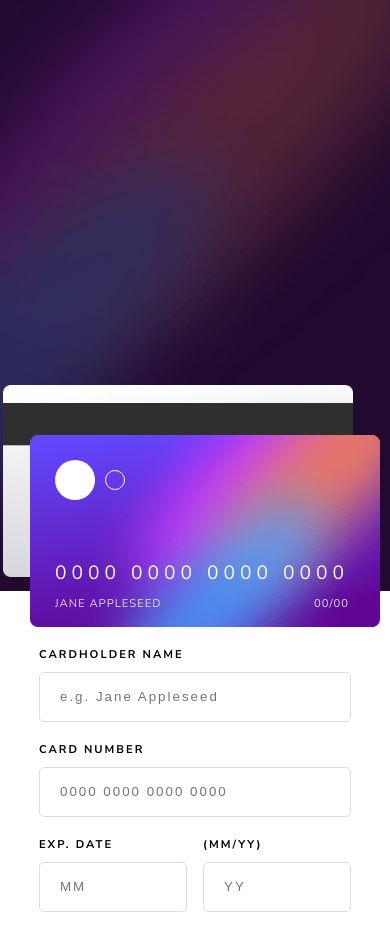
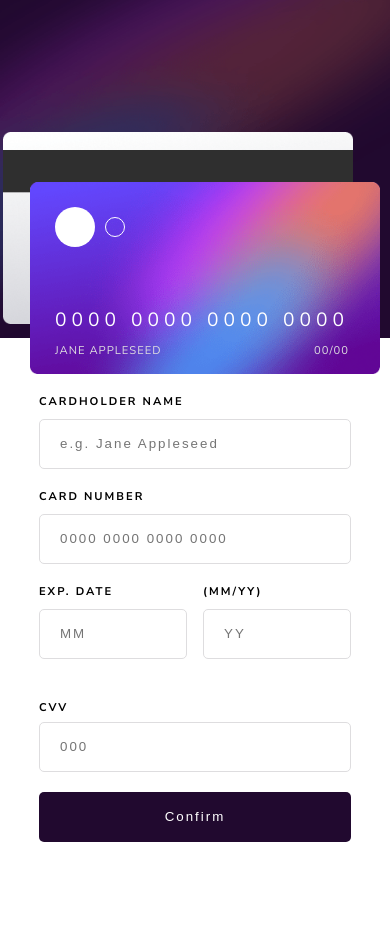
Before and after one commit to sajeell/interactive-card-challenge-2, a plain HTML site: page index.html in a window 390 px wide. Shown: the top 935 px of the page. After the commit the page ends 862 px from the top, so only its background shows below. Drawn offline with Linux system fonts and the light colour scheme.

Commit message:
:iphone: Responsiveness

```diff
--- a/style.css
+++ b/style.css
@@ -201,7 +201,7 @@ main {
   }
 
   .bg img {
-    height: 70vh;
+    height: 40vh;
     width: 100vw;
   }
 
@@ -215,10 +215,11 @@ main {
 
   form {
     margin-top: 50px;
+    margin-bottom: 20px;
   }
 
   .cards-wrapper {
-    bottom: 25%;
+    bottom: 55%;
     flex-direction: column-reverse;
   }
 
```
